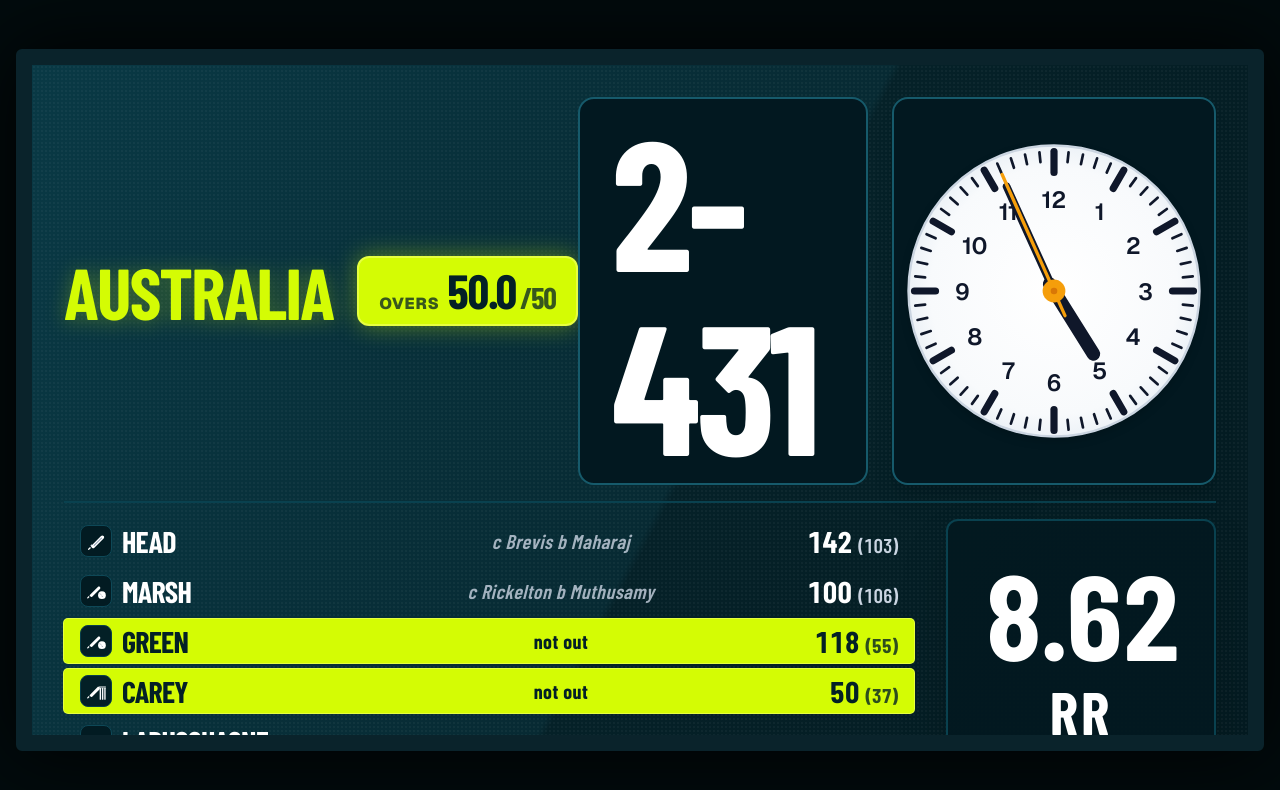
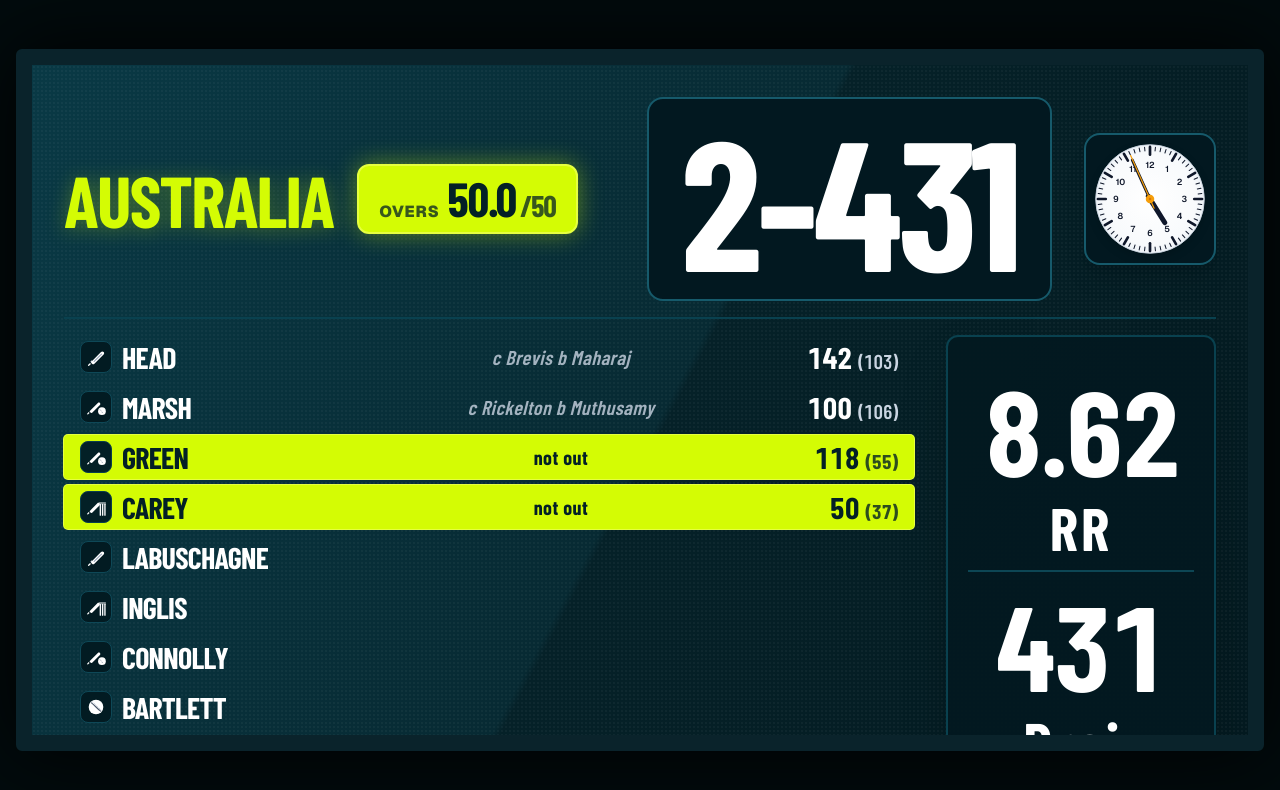
Before and after one commit to sahan-dileep/cricket-scoreboard, a Next.js app in the folder web-scoreboard/: page /simple in a window 1280 px wide. Shown: the top 790 px of the page. Built offline with nearby package versions, Linux system fonts and the light colour scheme; a web font is replaced by a local one.

Commit message:
Revert "Make analog watch container match the exact height of the score box"
This reverts commit da486a1534f40c84bf7d76caacb35446380e2263.

```diff
--- a/web-scoreboard/src/app/simple/page.tsx
+++ b/web-scoreboard/src/app/simple/page.tsx
@@ -410,17 +410,17 @@ export default function StadiumLedScoreboard() {
               </div>
             </div>
 
-            {/* Giant Top Score Figure & Matching-Height Stadium Watch */}
-            <div className="flex items-stretch gap-4 sm:gap-6">
-              <div className="px-5 sm:px-8 py-1.5 sm:py-2 rounded-2xl bg-[#021820] border-2 border-[#165a6b] flex items-center justify-center">
+            {/* Giant Top Score Figure Highlighted with large text size (No glow) */}
+            <div className="flex items-center gap-4 sm:gap-8">
+              <div className="px-5 sm:px-8 py-1.5 sm:py-2 rounded-2xl bg-[#021820] border-2 border-[#165a6b] flex items-center">
                 <span className="text-6xl sm:text-8xl md:text-9xl lg:text-[10.5rem] xl:text-[11.5rem] font-['Barlow_Condensed',sans-serif] font-black tracking-tight text-white leading-none">
                   {scoreFormatted}
                 </span>
               </div>
 
-              {/* Analog Stadium Watch (Same height as score box) */}
-              <div className="aspect-square self-stretch p-1.5 sm:p-2.5 rounded-2xl bg-[#021820] border-2 border-[#165a6b] shadow-xl flex items-center justify-center shrink-0">
-                <AnalogWatch className="w-full h-full" />
+              {/* Analog Stadium Watch */}
+              <div className="p-1 sm:p-2 rounded-2xl bg-[#021820] border-2 border-[#165a6b] shadow-xl flex items-center justify-center">
+                <AnalogWatch className="w-16 h-16 sm:w-20 sm:h-20 md:w-24 md:h-24 lg:w-28 lg:h-28" />
               </div>
             </div>
           </div>
```
